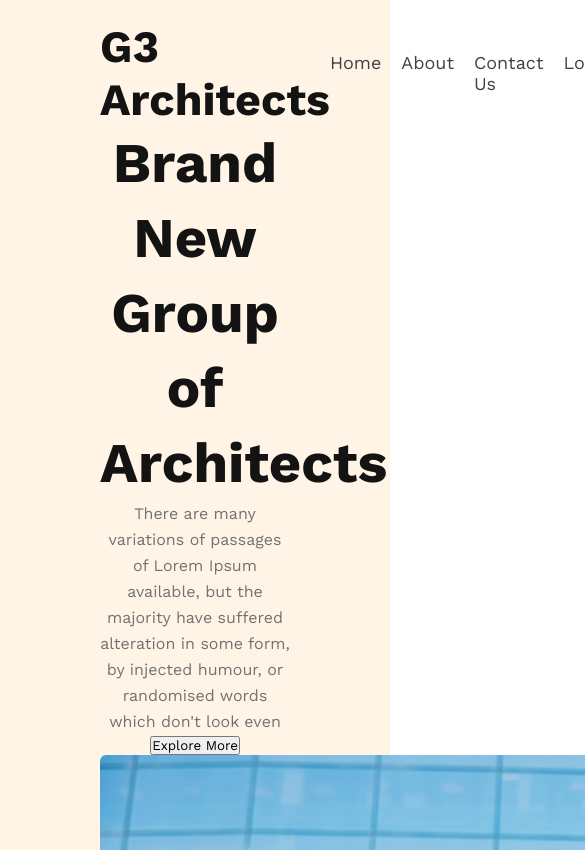
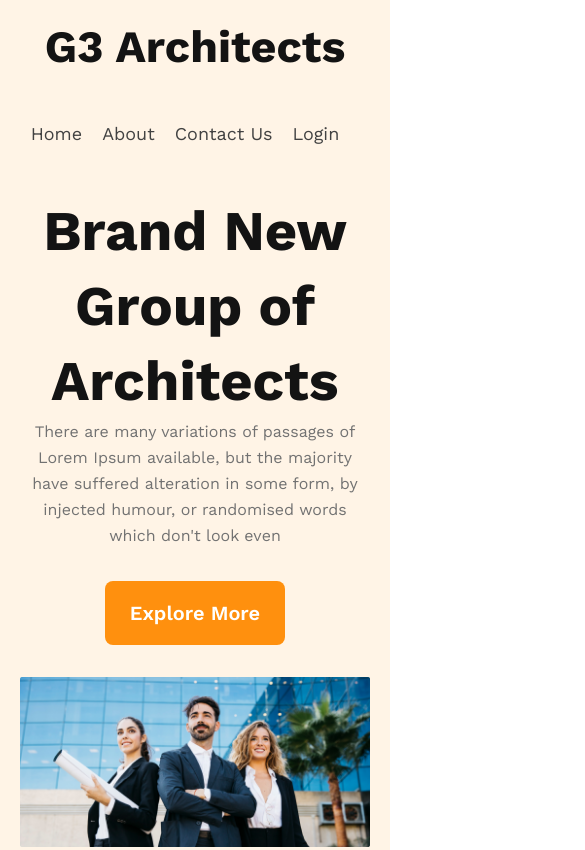
Before and after one commit to RABBY34211/g3-architects-website, a plain HTML site: page index.html in a window 390 px wide. Shown: the top 850 px of the page, 585 px wide, since content can reach past the window. Drawn offline with nearby package versions, Linux system fonts and the light colour scheme.

Commit message:
finished banner section with small and medium device

```diff
--- a/index.html
+++ b/index.html
@@ -23,7 +23,7 @@
                 <div class="banner-content">
 
                     <h1 class="banner-title">
-                        Brand New Group of Architects
+                        Brand New <br> Group of Architects
                     </h1>
                     <p class="banner-description">There are many variations of passages of Lorem Ipsum available, but the majority have suffered alteration in some form, by injected humour, or randomised words which don't look even</p>
                     <button class="btn-primary">Explore More</button>
--- a/styles/style.css
+++ b/styles/style.css
@@ -1,9 +1,23 @@
 /* work sans font from google font */
   @import url('https://fonts.googleapis.com/css2?family=Work+Sans:ital,wght@0,400;0,600;0,700;0,800;1,300;1,400;1,700;1,800&display=swap');
+  /* common shared styles */
   *{
     font-family: 'Work Sans', sans-serif;
     padding: 0;
     margin: 0;
+  }
+  .btn-primary{
+    width: 180px;
+    height: 64px;
+    border-radius: 8px;
+    background: rgb(255, 144, 14);
+    border: none;
+    margin-top: 32px;
+    margin-bottom: 32px;
+    font-size: 20px;
+    font-weight: 600;
+    color: rgb(255, 255, 255);
+    cursor: pointer;
   }
 
   /* header styles */
@@ -54,23 +68,66 @@
     font-size: 3.5rem;
     font-weight: 700;
     line-height: 75px;
+    margin-top: 50px;
 
 
   }
   .banner-description{
     color: rgb(114, 114, 114);
-
-    /* font-size: 16px; */
     font-weight: 400;
     line-height: 26px;
 
   }
 
   .banner-image{
-    width: 1127px;
+    /* width: 1127px; */
     height: 700px;
 
   }
   .banner-image > img{
-    max-width: 100%;
+    width: 100%;
   }
+
+
+  /* responsive styles */
+
+
+  /* for mobile device */
+
+  @media screen and (max-width: 576px) {
+    .banner-image > img{
+      width: 100%;
+      margin: 0 auto;
+    }
+
+
+    header nav{
+     flex-direction: column;
+
+    }
+    .nav-title{
+      margin-bottom: 50px;
+     }
+
+    header{
+      padding: 20px;
+    }
+
+  }
+
+  /* tablet or medium device */
+
+  @media screen and (min-width:576px) and (max-width:960px) {
+    header{
+      padding: 50px;
+    }
+    nav{
+      flex-direction: column;
+
+     }
+     .nav-title{
+      margin-bottom: 50px;
+     }
+
+
+  }
```
